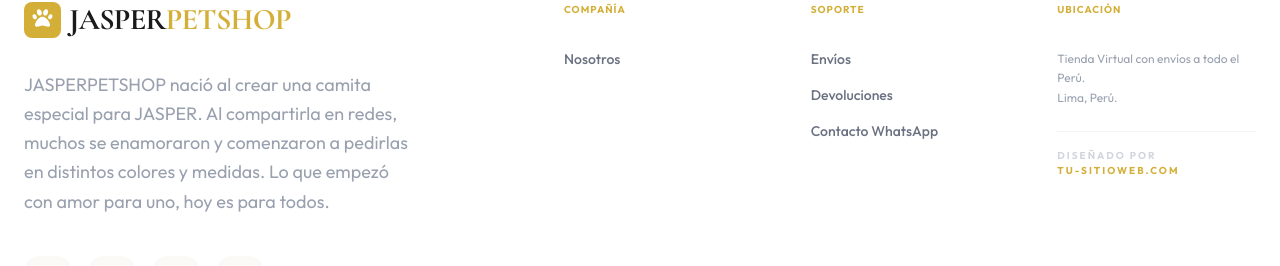
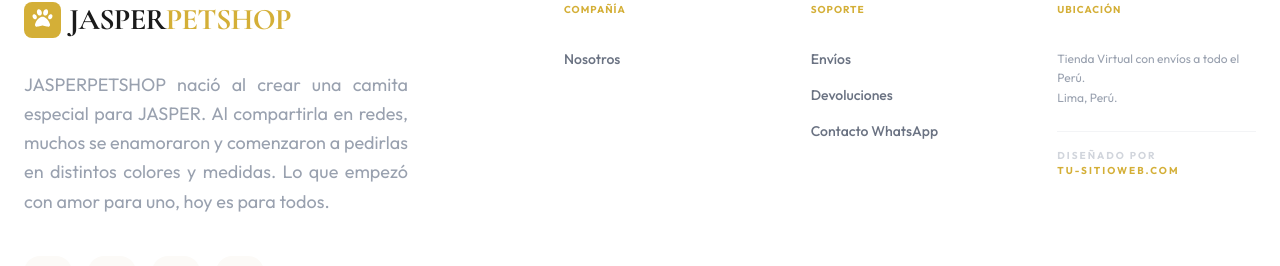
Before and after one commit to SaulSneider7/jasperpetshop, a React (Vite) app: page /producto/1 in a window 1280 px wide. Shown: the part 1733-1999 px from the top of the page. Built offline with nearby package versions, Linux system fonts and the light colour scheme.

Commit message:
footer justificado - calidad

```diff
--- a/src/components/About.tsx
+++ b/src/components/About.tsx
@@ -17,7 +17,7 @@
                                 />
                                 <div className="bg-[#D4AF37] p-8 rounded-[40px] text-white">
                                     <p className="text-4xl font-serif font-bold mb-2">100%</p>
-                                    <p className="text-xs uppercase tracking-widest font-bold opacity-80">Calidad Artesanal</p>
+                                    <p className="text-xs uppercase tracking-widest font-bold opacity-80">Calidad</p>
                                 </div>
                             </div>
                             <div className="space-y-6">
--- a/src/components/Footer.tsx
+++ b/src/components/Footer.tsx
@@ -16,7 +16,7 @@
                 JASPER<span className="text-[#D4AF37]">PETSHOP</span>
               </span>
             </div>
-            <p className="text-lg text-gray-400 max-w-sm mb-10 leading-relaxed">
+            <p className="text-lg text-gray-400 max-w-sm mb-10 leading-relaxed text-justify">
               JASPERPETSHOP nació al crear una camita especial para JASPER. Al compartirla en redes, muchos se enamoraron y comenzaron a pedirlas en distintos colores y medidas. Lo que empezó con amor para uno, hoy es para todos.
             </p>
             <div className="flex gap-4">
```
